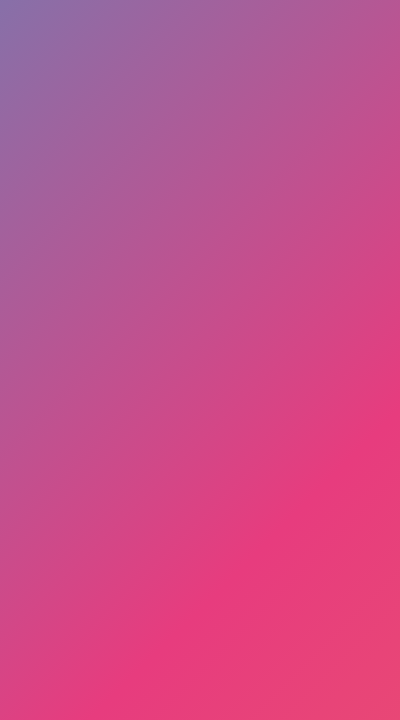
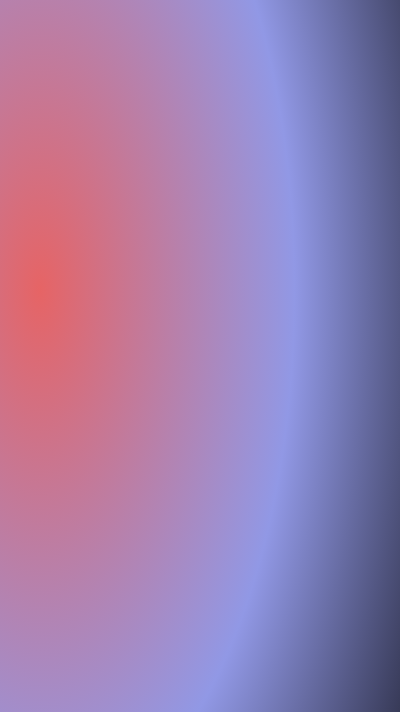
Before and after one commit to anvitaguptaa/bible-extension, a browser extension: page popup/popup.html in a window 400 px wide. Shown: the part 132-852 px from the top of the page. Drawn offline with Linux system fonts and the light colour scheme.

Commit message:
Design changes.

```diff
--- a/popup/popup.css
+++ b/popup/popup.css
@@ -1,12 +1,17 @@
-html, body {
-  width: 100%;
-  height:100%;
-}
+/* html, body {
+    margin: 3rem;
+} */
 
 body {
-    background: linear-gradient(-45deg, #ee7752, #e73c7e, #23a6d5, #23d5ab);
-    background-size: 400% 400%;
-    animation: gradient 15s ease infinite;
+    margin: 5rem;
+    /* background: radial-gradient(#e66465, #9198e5, rgb(254, 156, 99)); */
+    background: radial-gradient(#e66465, #9198e5, black);
+    /* background: radial-gradient(#f48c9d, #69000e, black); */
+
+    /* background: radial-gradient(black -10%, #69000e, #f48c9d); */
+    /* background: radial-gradient(410px at 49.5% 99%, rgb(197, 67, 31) 0%, rgb(255, 209, 255) 99.5%); */
+    background-size: 180% 180%;
+    animation: gradient 10s ease infinite;
 }
 
 @keyframes gradient {
```
